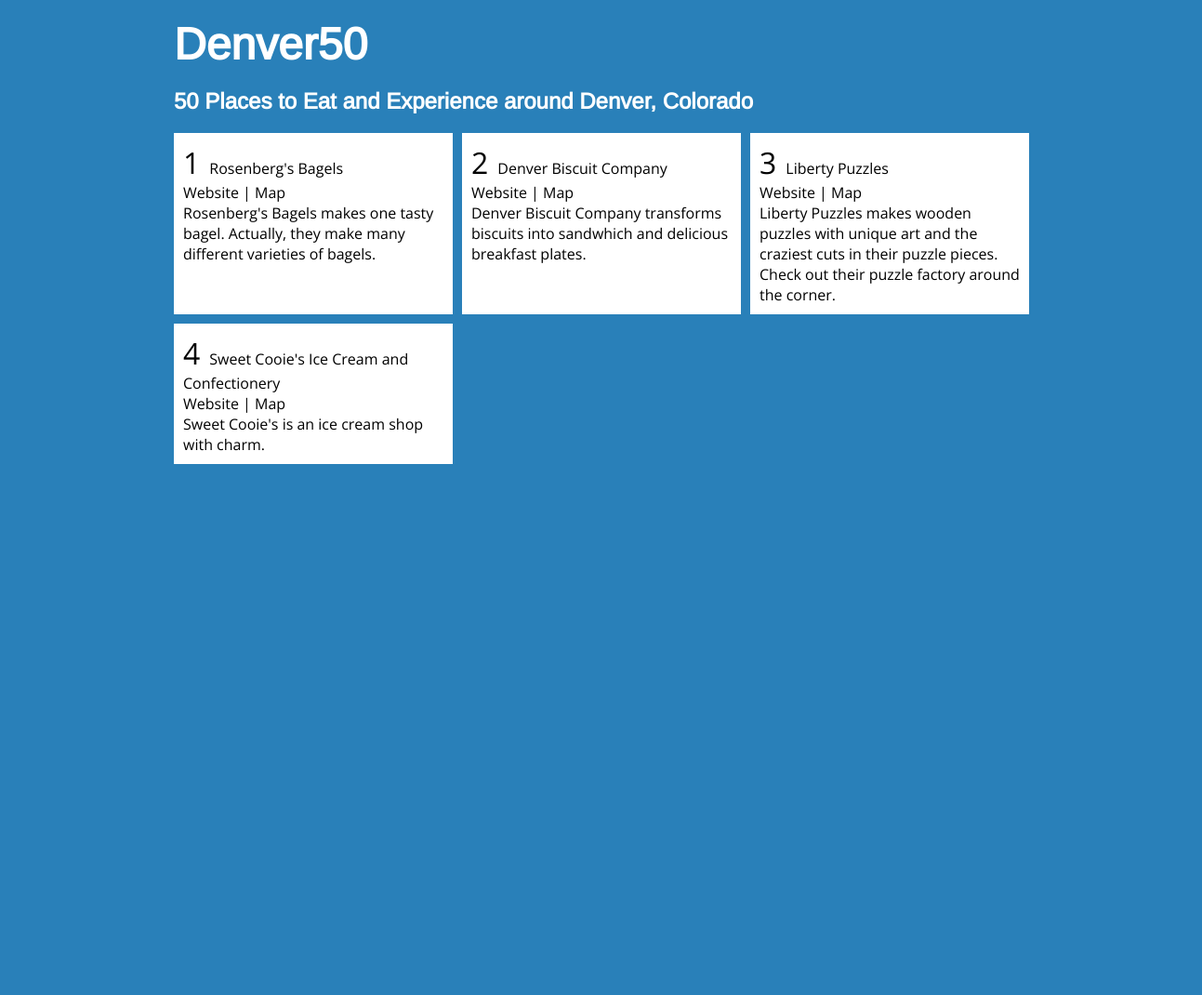
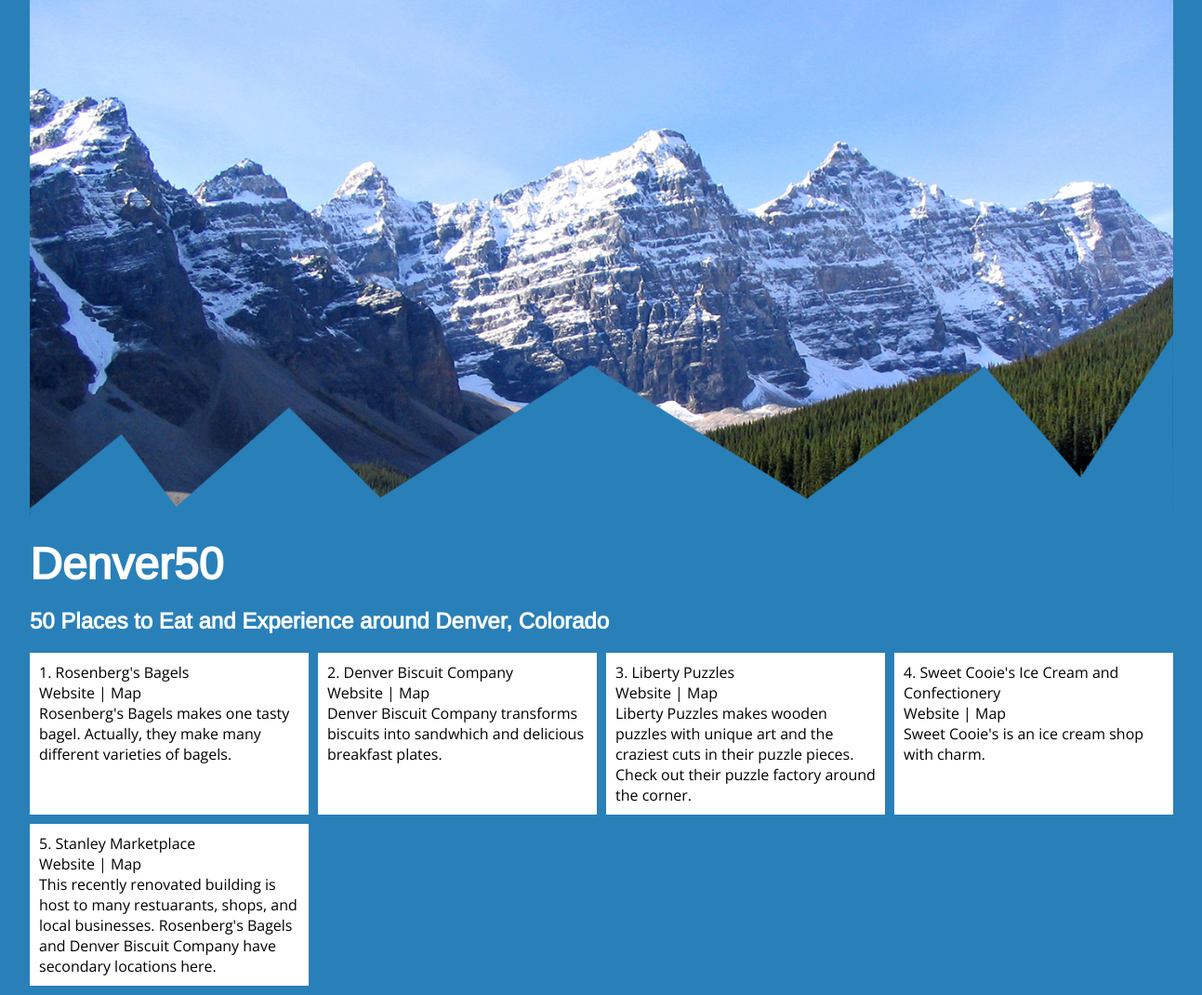
Before and after one commit to petermorgandev/coding-exercises, a PHP site: page / in a window 1536 px wide. Shown: the whole page at 93% size, without its empty margins (121-1414 px from the left). Before the commit the page ends 499 px from the top, so only its background shows below. Run offline with PHP 8.4, Linux system fonts and the light colour scheme.

Commit message:
Responsive Changes - Added #5

```diff
--- a/css/styles.css
+++ b/css/styles.css
@@ -1,2 +1,2 @@
-*{box-sizing:border-box;margin:0;padding:0}body{background-color:#2980b9;color:black;counter-reset:section;font-family:'Open Sans', sans-serif;font-size:16px}.container{margin:0 auto 0;max-width:calc(100% - 20px)}.heading{color:white;font-family:'Arimo', sans-serif}h1{margin-top:20px;font-size:3em}h2{font-size:1.5em;margin:20px 0 20px 0}.items{display:flex;flex-wrap:wrap}.item{background-color:white;margin-bottom:5px;padding:10px;width:100%}@media screen and (min-width: 768px){.container{max-width:748px}.item{margin-bottom:10px;width:calc(50% - 5px)}.item:nth-child(odd){margin-right:10px}}@media screen and (min-width: 1020px){.container{max-width:920px}.item{width:300px}.item:nth-child(even){margin-right:10px}.item:nth-child(3n){margin-right:0}}.item-header{display:block}.item-header:before{counter-increment:section;content:counter(section);font-size:2em;padding-right:10px}.item-links,.item-links:active,.item-links:visited{color:black;display:inline;margin-top:10px;text-decoration:none}.item-links:hover{text-decoration:underline}
+*{box-sizing:border-box;margin:0;padding:0}body{background-color:#2980b9;color:black;counter-reset:section;font-family:'Open Sans', sans-serif;font-size:16px}.container{margin:0 auto 0;max-width:calc(100% - 20px)}.heading{color:white;font-family:'Arimo', sans-serif}h1{margin-top:20px;font-size:3em}h2{font-size:1.5em;margin:20px 0 20px 0}.items{display:flex;flex-wrap:wrap}.item{background-color:white;margin-bottom:5px;padding:10px;width:100%}@media screen and (min-width: 768px){.container{max-width:748px}.item{margin-bottom:10px;width:calc(50% - 5px)}.item:nth-child(odd){margin-right:10px}}@media screen and (min-width: 1020px){.container{max-width:920px}.item{width:300px}.item:nth-child(even){margin-right:10px}.item:nth-child(3n){margin-right:0}}@media screen and (min-width: 1330px){.container{max-width:1230px}.item{width:300px}.item:nth-child(odd){margin-right:10px}.item:nth-child(4n){margin-right:0}}.item-header{display:block}.item-header:before{counter-increment:section;content:counter(section) ". "}.item-links,.item-links:active,.item-links:visited{color:black;display:inline;margin-top:10px;text-decoration:none}.item-links:hover{text-decoration:underline}.page-header img{width:100%}
 /*# sourceMappingURL=styles.css.map */
--- a/index.html
+++ b/index.html
@@ -10,8 +10,11 @@
 
 <body>
 	<div class="container">
-		<h1 class="heading">Denver50</h1>
-		<h2 class="heading">50 Places to Eat and Experience around Denver, Colorado</h2>
+		<div class="page-header">
+			<img src="images/header-bg.jpg"  />
+			<h1 class="heading">Denver50</h1>
+			<h2 class="heading">50 Places to Eat and Experience around Denver, Colorado</h2>
+		</div>
 
 		<div class="items">
 			<div class="item">
@@ -34,6 +37,11 @@
 				<a class="item-links" href="http://www.sweetcooies.com/">Website</a> | <a class="item-links" href="https://goo.gl/maps/RKmQ16f1CcQ2">Map</a>
 				<p>Sweet Cooie's is an ice cream shop with charm.</p>
 			</div>
+			<div class="item">
+				<span class="item-header">Stanley Marketplace</span>
+				<a class="item-links" href="http://stanleymarketplace.com/">Website</a> | <a class="item-links" href="https://goo.gl/maps/DUF9pERV9Rp">Map</a>
+				<p>This recently renovated building is host to many restuarants, shops, and local businesses. Rosenberg's Bagels and Denver Biscuit Company have secondary locations here.</p>
+			</div>
 		</div>
 
 	</div>
--- a/scss/styles.scss
+++ b/scss/styles.scss
@@ -76,8 +76,20 @@ h2 {
 		}
 }
 
-
-
+@media screen and (min-width:1330px) {
+	.container {
+		max-width: 1230px;
+	}
+	.item {
+		width: 300px;
+		}
+	.item:nth-child(odd) {
+		margin-right: 10px;
+		}
+	.item:nth-child(4n) {
+		margin-right: 0;
+		}
+}
 
 
 .item-header {
@@ -86,9 +98,7 @@ h2 {
 
 .item-header:before {
 	counter-increment: section;
-	content: counter(section);
-	font-size: 2em;
-	padding-right: 10px;
+	content: counter(section) ". ";
 }
 
 .item-links, .item-links:active, .item-links:visited, {
@@ -101,3 +111,7 @@ h2 {
 .item-links:hover {
 	text-decoration: underline;
 }
+
+.page-header img {
+	width: 100%;
+}
```
Also changed, not shown: images/header-bg.jpg (added), 1 other file.
